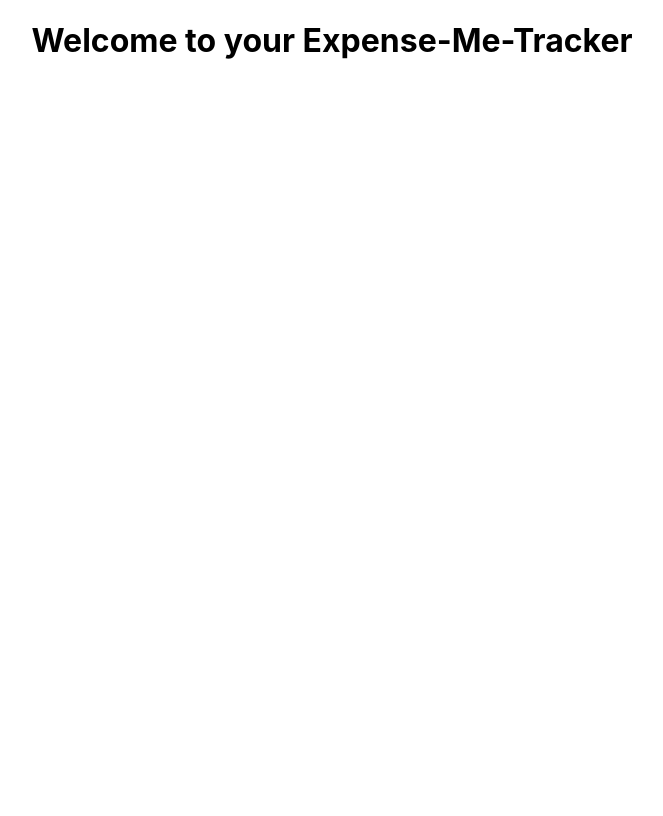
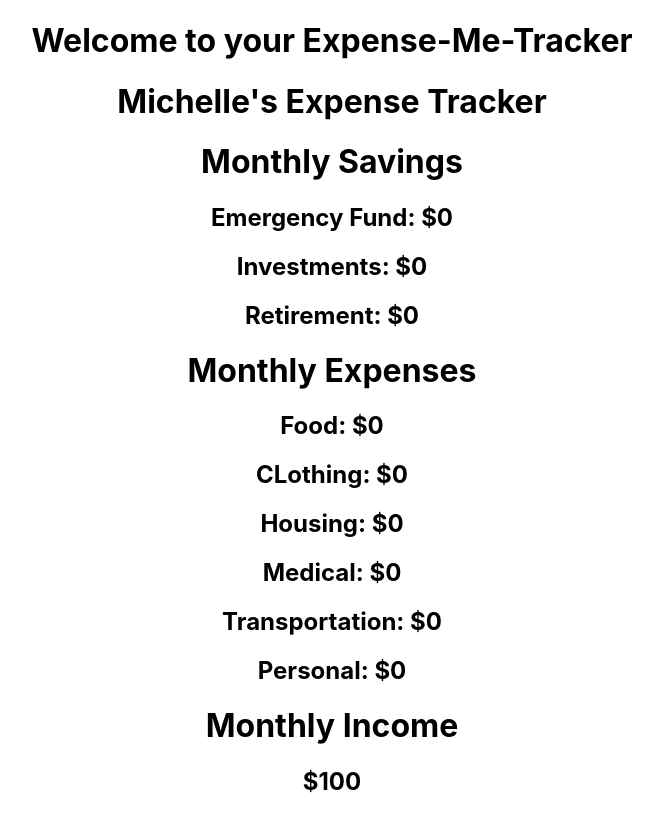
Before and after one commit to michellewong27/expense-me-tracker, a React (Create React App) app in the folder expense-me-tracker/: page / in a window 1280 px wide. Shown: the whole page, without its empty margins (308-971 px from the left). Built offline with nearby package versions, Linux system fonts and the light colour scheme.

Commit message:
Expense data in data.js & render data

```diff
--- a/expense-me-tracker/src/App.js
+++ b/expense-me-tracker/src/App.js
@@ -1,11 +1,34 @@
 import './App.css';
 import React from 'react';
+import data from './data.js';
 
 class App extends React.Component{
+  renderExpenses(){
+      return data.map(expense => {
+        return <div className="expense" id={expense.id}>
+          <h1 id={expense.id}>{expense.name}'s Expense Tracker</h1>
+          <h1>Monthly Savings</h1>
+          <h2>Emergency Fund: ${expense.monthly_savings.emergency_fund}</h2>
+          <h2>Investments: ${expense.monthly_savings.investments}</h2>
+          <h2>Retirement: ${expense.monthly_savings.retirement}</h2>
+          <h1>Monthly Expenses</h1>
+          <h2>Food: ${expense.monthly_expenses.food}</h2>
+          <h2>CLothing: ${expense.monthly_expenses.clothing}</h2>
+          <h2>Housing: ${expense.monthly_expenses.housing}</h2>
+          <h2>Medical: ${expense.monthly_expenses.medical}</h2>
+          <h2>Transportation: ${expense.monthly_expenses.transportation}</h2>
+          <h2>Personal: ${expense.monthly_expenses.personal}</h2>
+          <h1>Monthly Income</h1>
+          <h2>${expense.monthly_income}</h2>
+        </div>
+      })
+    }
+
   render(){
     return (
     <div className="App">
       <h1>Welcome to your Expense-Me-Tracker</h1>
+      {this.renderExpenses()}
     </div>
     );
   }
--- /dev/null
+++ b/expense-me-tracker/src/data.js
@@ -0,0 +1,22 @@
+const data = [
+  {
+    id: 1,
+    name: "Michelle",
+    monthly_savings: {
+      emergency_fund: 0,
+      investments: 0,
+      retirement: 0
+    },
+    monthly_expenses: {
+      food: 0,
+      clothing: 0,
+      housing: 0,
+      medical: 0,
+      transportation: 0,
+      personal: 0
+    },
+    monthly_income: 100
+  }
+]
+
+export default data;
```
Also changed, not shown: 1 other file (tests, documents, lock files or other folders).
